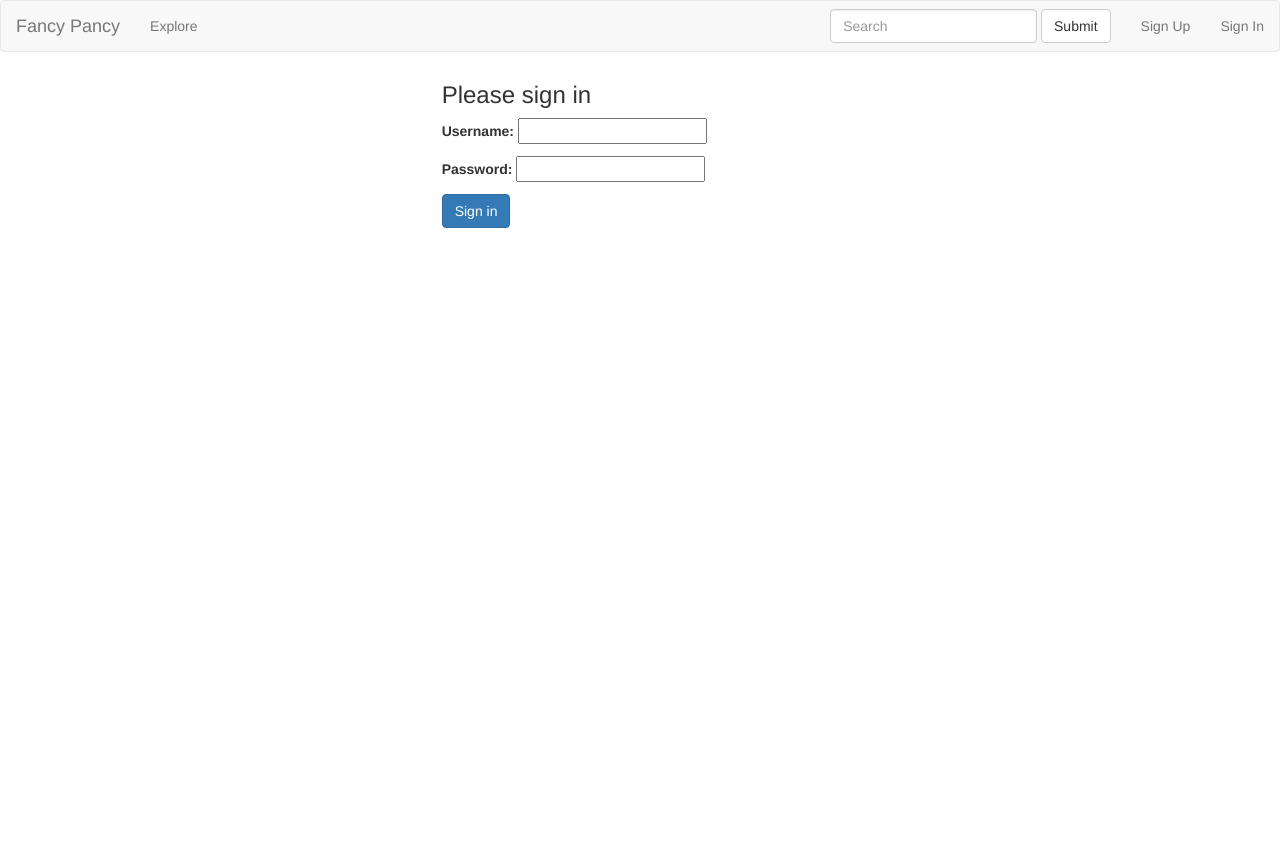
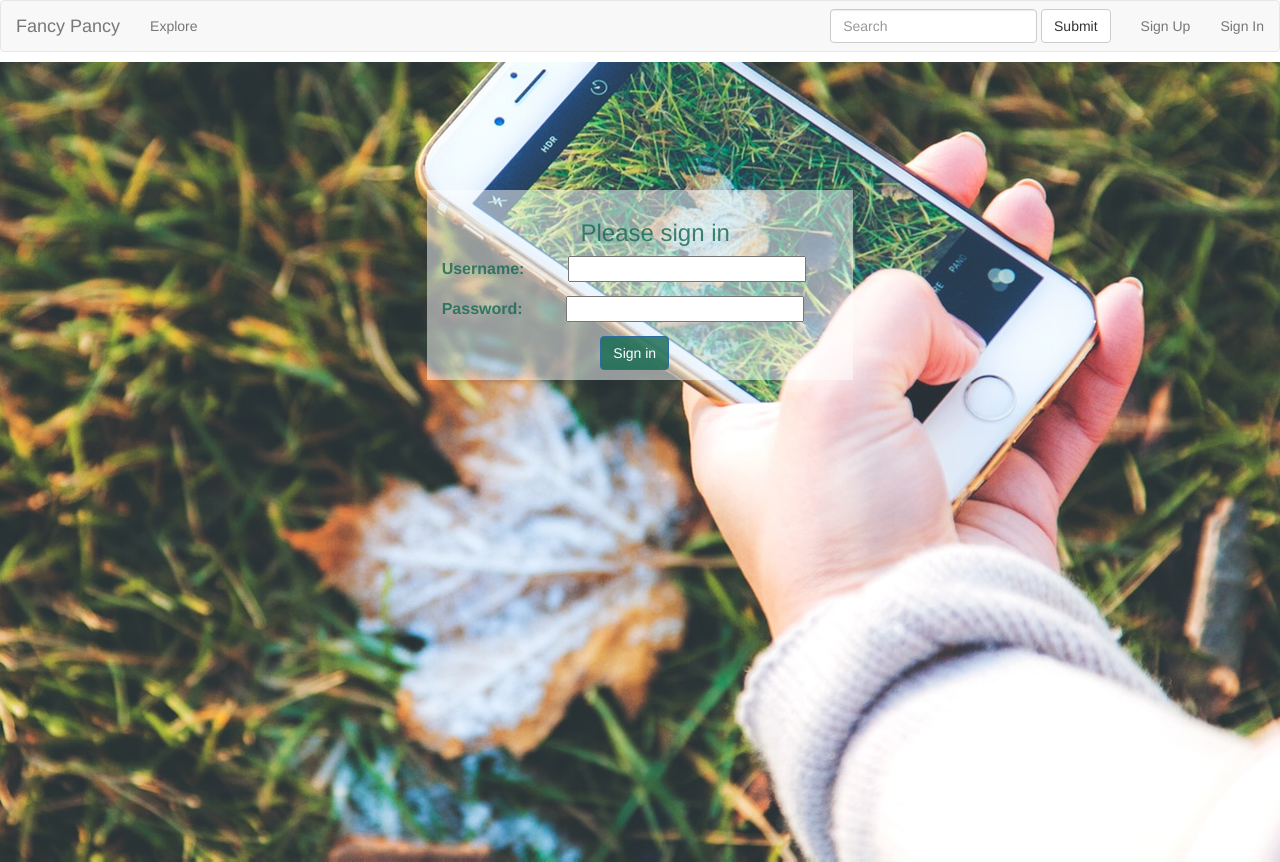
Before and after one commit to awpcourse/fancy-pancy, a Django app: page /signin/ in a window 1280 px wide. Before the commit the page ends 228 px from the top, so only its background shows below. Run offline with Django 3.2, Linux system fonts and the light colour scheme; some libraries are stand-ins or nearby versions.

Commit message:
Add sign in style

```diff
--- a/fancy/pansy/static/stylesheet.css
+++ b/fancy/pansy/static/stylesheet.css
@@ -5,12 +5,14 @@
 
 .base-nav {
   margin-bottom: 0px;
+  padding-bottom: 0px;
 }
 
 .picture-box--banner {
+  background: url('pic.jpeg');
   background-position: center;
   background-size: cover;
-  height: 600px;
+  height: 800px;
 }
 
 .picture-box--banner .container {
@@ -32,3 +34,37 @@
   margin-top: -40%;
   margin-left: 45%;
 }
+
+.signin-form {
+  background: url('signing.jpeg');
+  background-position: center;
+  background-size: cover;
+  height: 800px;
+}
+
+.signin-form form {
+  margin-top: 10%;
+  background-color: rgba(255,255,255,.5);
+  padding-top: 10px;
+  padding-bottom: 10px;
+}
+
+.signin-form h3 {
+  margin-left: 35%;
+  color: rgba(24, 107, 84, 0.83);
+}
+
+.signin-form input {
+  margin-left: 10%;
+  width: 60%;
+}
+
+.signin-form label {
+  color: rgba(24, 107, 84, 0.83);
+  font-size: 16px;
+}
+
+.signin-form button {
+  margin-left: 40%;
+  background-color: rgba(24, 107, 84, 0.83);
+}
--- a/fancy/pansy/templates/signin.html
+++ b/fancy/pansy/templates/signin.html
@@ -1,6 +1,7 @@
 {% extends 'base.html' %}
 
 {% block content %}
+<article class="signin-form">
   <p class="error">{{ message }}</p>
   <form method="post" class="col-md-4 col-md-offset-4 sign-form">
     <h3>Please sign in</h3>
@@ -8,5 +9,5 @@
     {{ form.as_p }}
     <button type="submit" class="btn btn-primary">Sign in</button>
   </form>
-
+</article>
 {% endblock %}
```
Also changed, not shown: fancy/pansy/static/signing.jpeg (added), fancy/pansy/static/signup.jpeg (added).
